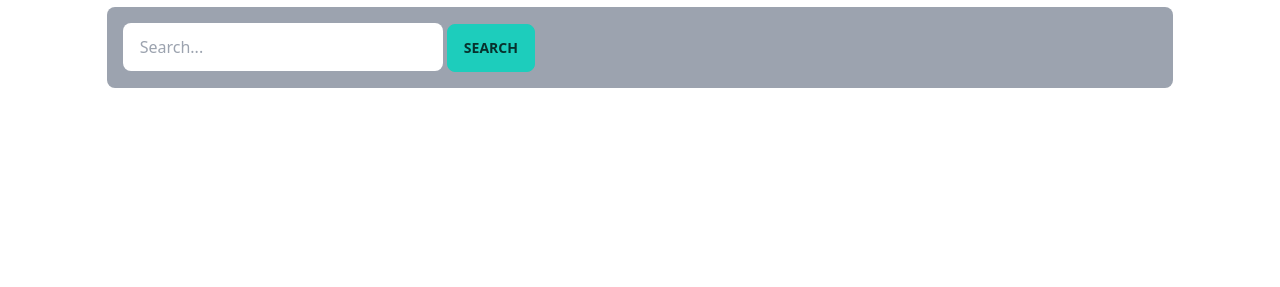
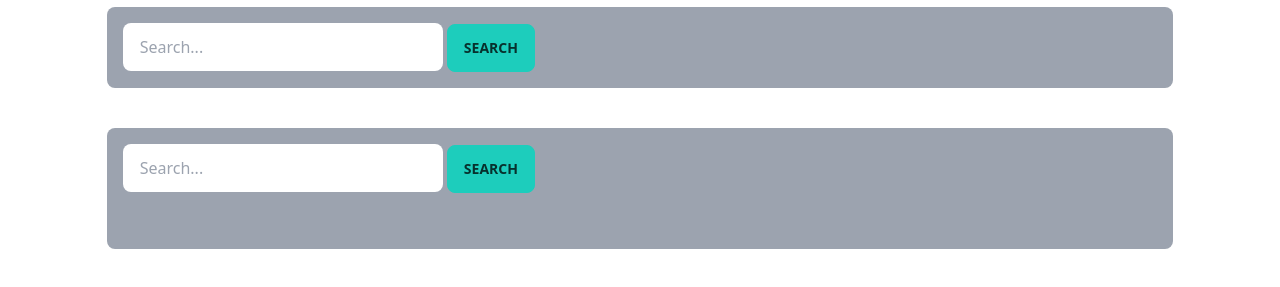
Before and after one commit to Sumaiyakhan322/Phone-hunter-api, a plain HTML site: page index.html in a window 1280 px wide. Shown: the part 133-420 px from the top of the page. Drawn offline with nearby package versions, Linux system fonts and the light colour scheme.

Commit message:
added another seach btn

```diff
--- a/index.html
+++ b/index.html
@@ -17,7 +17,10 @@
         <input type="text" placeholder="Search..." class="input w-full max-w-xs" id="input-value" />
         <button class="btn btn-accent" onclick="handleSearch()">Search</button>
       </section>
-      <!-- gai -->
+      <!-- saame -->
+      <section class="bg-gray-400 p-4 w-10/12 mx-auto rounded-lg my-10">
+        <input type="text" placeholder="Search..." class="input w-full max-w-xs" id="input-value2" />
+        <button class="btn btn-accent" onclick="handleSearch2()">Search</button>
           <section>
             <div id="phone-con" class="grid gap-6 grid-cols-1 md:grid-cols-2 lg:grid-cols-3 mt-10">
 
--- a/js/phone.js
+++ b/js/phone.js
@@ -35,4 +35,10 @@ const handleSearch=()=>{
    loadData(inputValue)
 
 }
+//seach btn-2
+const handleSearch2=()=>{
+   const input=document.getElementById('input-value2');
+   const inputValue=input.value;
+   loadData(inputValue)
+}
 // loadData();
```
